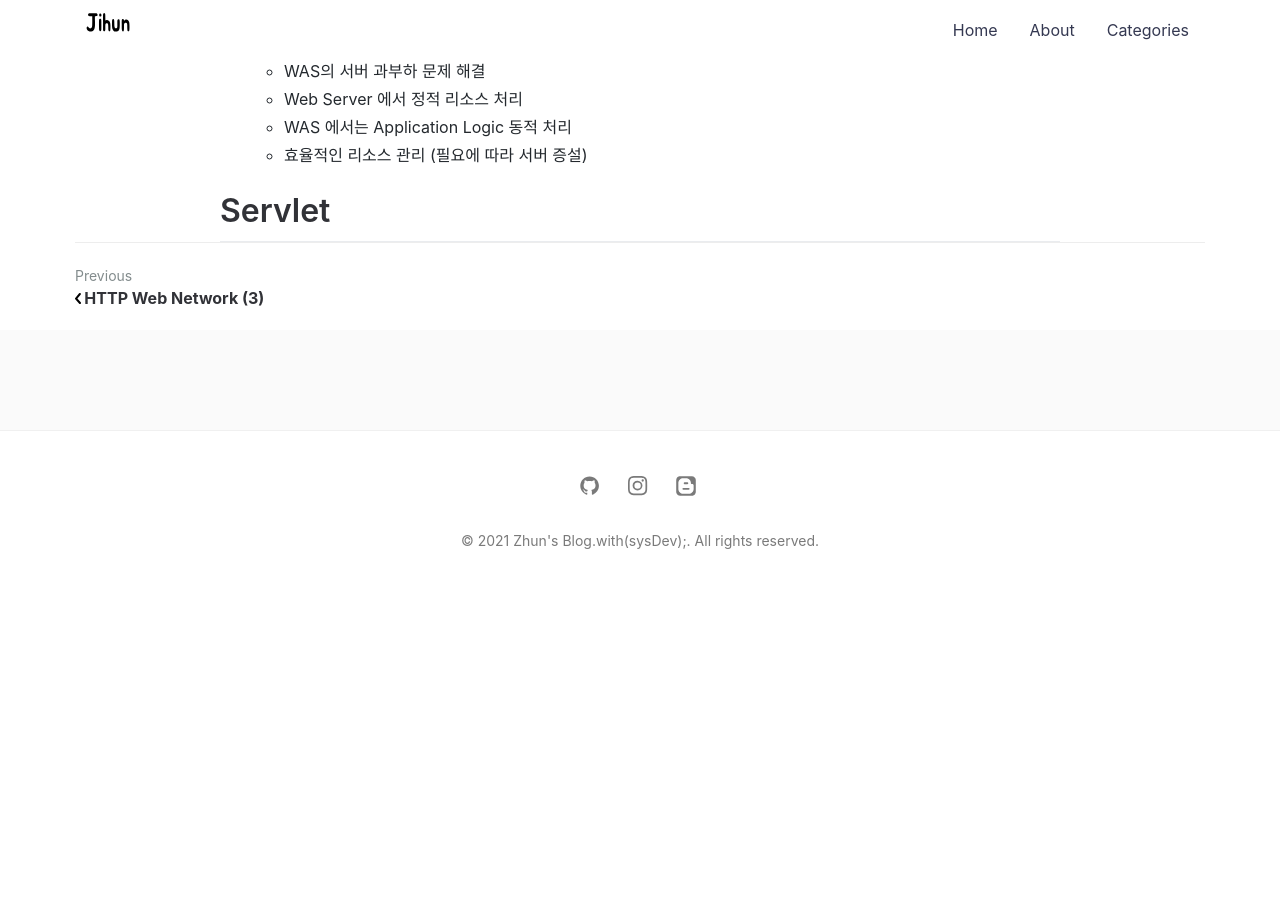
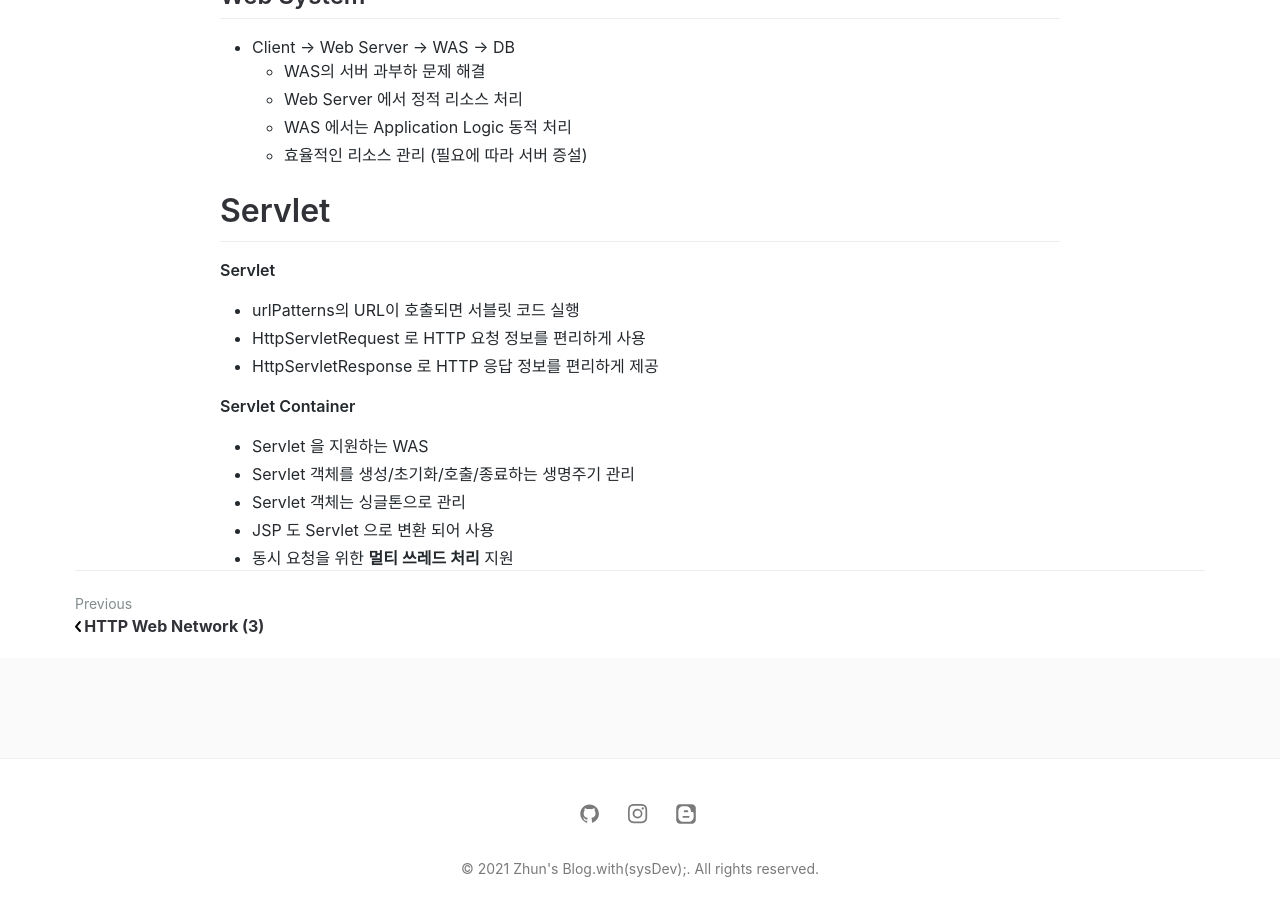
Before and after one commit to jihunparkme/jihunparkme.github.io, a Jekyll site: the page built from _posts/2021-07-26-Spring-MVC-Part1.md, in a window 1280 px wide and 900 px high, scrolled down 1539 px. Built offline with Jekyll 4.4.1, drawn with Linux system fonts in a browser that asks for light colours; comment, search, counter and statistics services are not loaded; before the commit the page ends 2135 px from its top, so only the background shows below that.

Commit message:
[웹 애플리케이션 이해] Servlet

```diff
--- a/_posts/2021-07-26-Spring-MVC-Part1.md
+++ b/_posts/2021-07-26-Spring-MVC-Part1.md
@@ -47,3 +47,17 @@ featured-img: spring_mvc
   - 효율적인 리소스 관리 (필요에 따라 서버 증설)
 
 # Servlet
+
+**Servlet**
+
+- urlPatterns의 URL이 호출되면 서블릿 코드 실행
+- HttpServletRequest 로 HTTP 요청 정보를 편리하게 사용
+- HttpServletResponse 로 HTTP 응답 정보를 편리하게 제공
+
+**Servlet Container**
+
+- Servlet 을 지원하는 WAS
+- Servlet 객체를 생성/초기화/호출/종료하는 생명주기 관리
+- Servlet 객체는 싱글톤으로 관리
+- JSP 도 Servlet 으로 변환 되어 사용
+- 동시 요청을 위한 **멀티 쓰레드 처리** 지원
```
